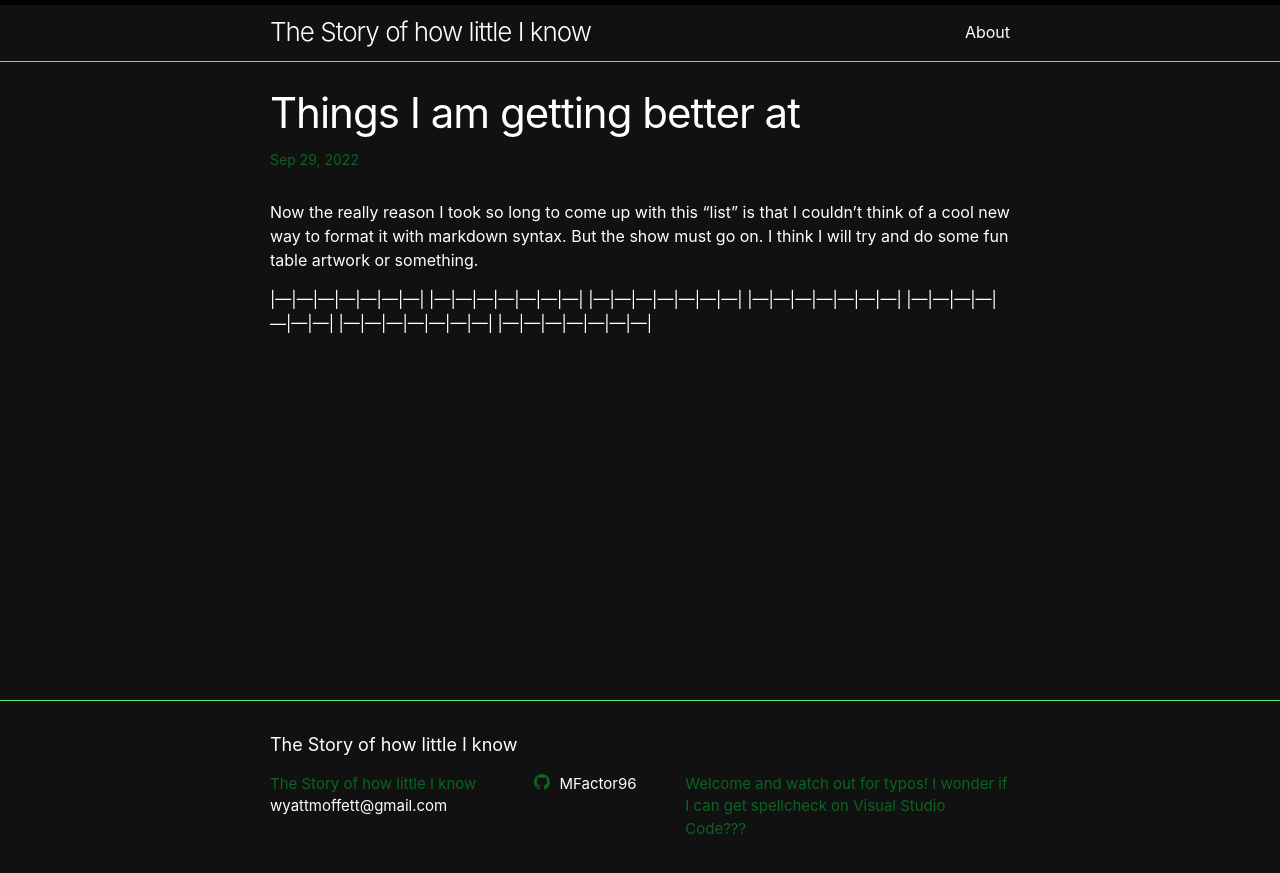
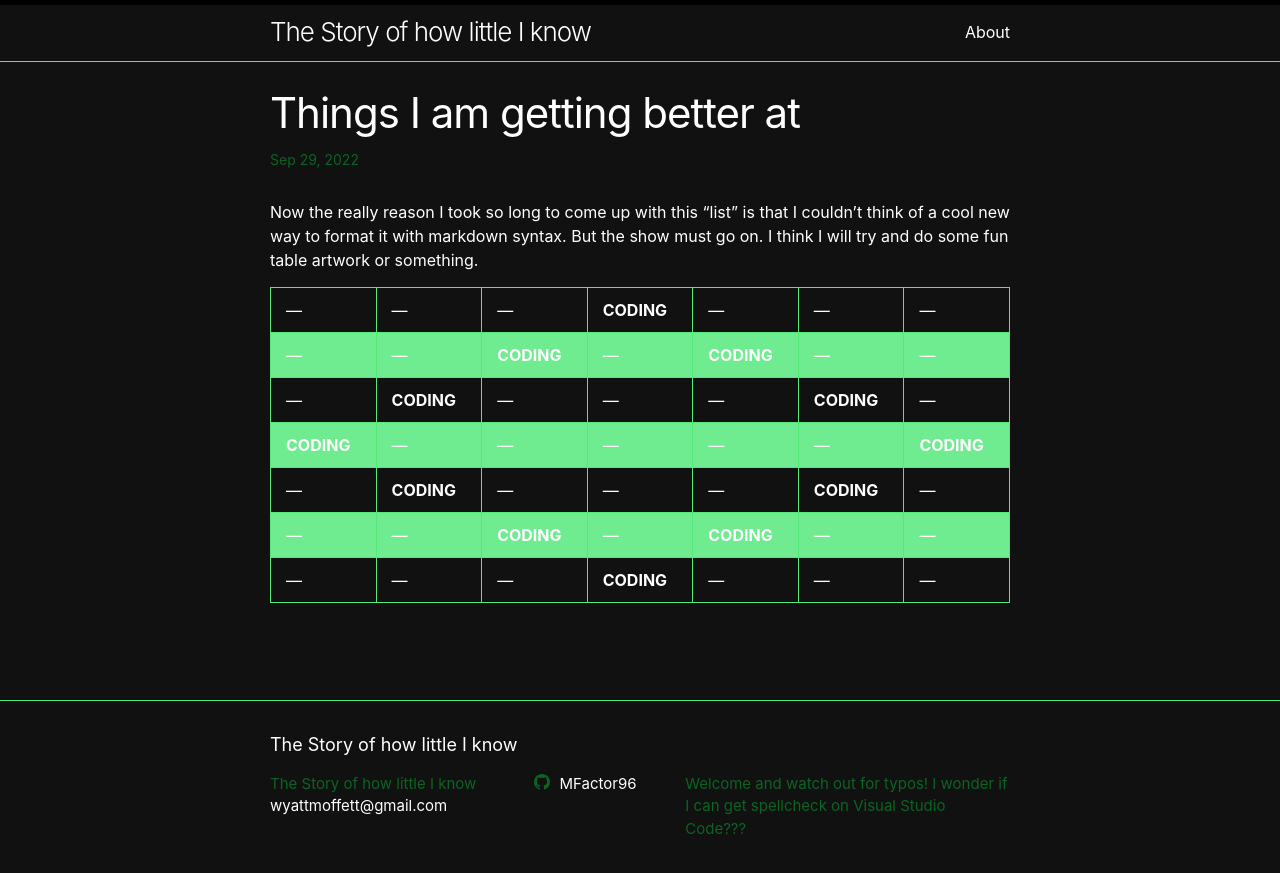
Before and after one commit to MFactor96/MFactor96.github.io, a Jekyll site: the page built from _posts/2022-09-29-getting-better.md, in a window 1280 px wide. Shown: the top 873 px of the page. Built offline with Jekyll 4.4.1, drawn with Linux system fonts in a browser that asks for light colours; comment, search, counter and statistics services are not loaded.

Commit message:
table edit

```diff
--- a/_posts/2022-09-29-getting-better.md
+++ b/_posts/2022-09-29-getting-better.md
@@ -7,10 +7,10 @@ category: code
 
 Now the really reason I took so long to come up with this "list" is that I couldn't think of a cool new way to format it with markdown syntax. But the show must go on. I think I will try and do some fun table artwork or something.
 
-|---|---|---|---|---|---|---|
-|---|---|---|---|---|---|---|
-|---|---|---|---|---|---|---|
-|---|---|---|---|---|---|---|
-|---|---|---|---|---|---|---|
-|---|---|---|---|---|---|---|
-|---|---|---|---|---|---|---|
+|---|---|---|**CODING**|---|---|---|
+|---|---|**CODING**|---|**CODING**|---|---|
+|---|**CODING**|---|---|---|**CODING**|---|
+|**CODING**|---|---|---|---|---|**CODING**|
+|---|**CODING**|---|---|---|**CODING**|---|
+|---|---|**CODING**|---|**CODING**|---|---|
+|---|---|---|**CODING**|---|---|---|
```
